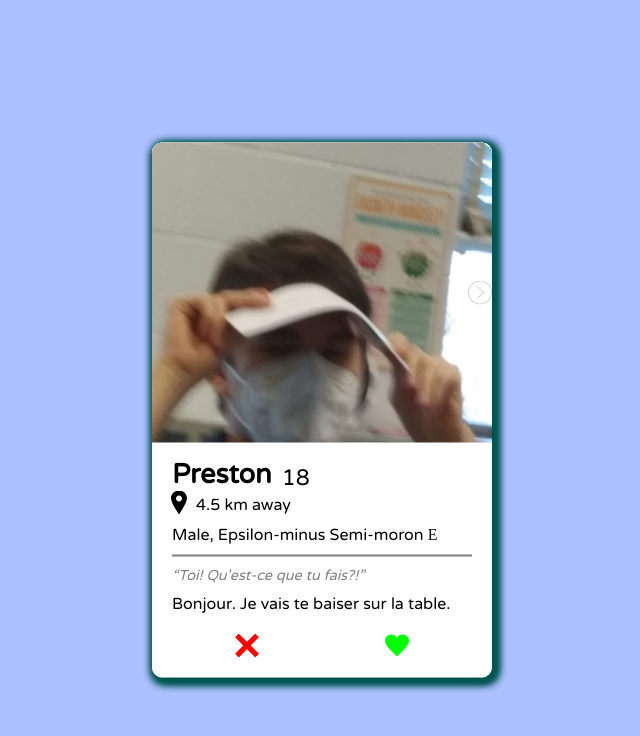
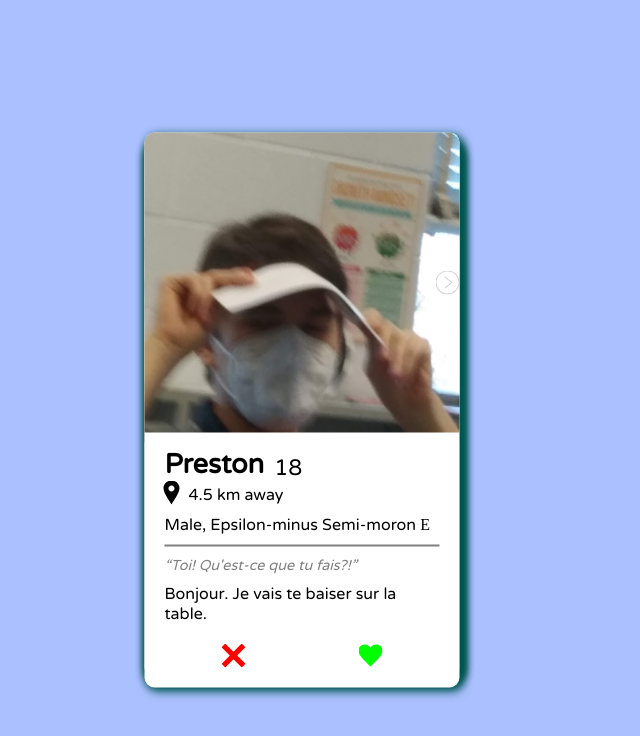
Before and after one commit to EdwardX29/math-tinder, a React (Create React App) app: page / in a window 1280 px wide. Shown: the top 736 px of the page, without its empty margins (338-978 px from the left). Built offline with nearby package versions, Linux system fonts and the light colour scheme.

Commit message:
fix web width

```diff
--- a/src/components/ActiveCard.css
+++ b/src/components/ActiveCard.css
@@ -8,10 +8,10 @@
     font-family: 'Varela Round';
     display:flex;
     flex-direction:column;
-    width:300px;
+    width: 275px;
     height:auto;
     padding: 20px 20px;
-    margin: 10px 20px;
+    margin: 10px 0px;
     border-radius :10px;
 
     box-shadow : 3px 3px 10px 1px rgb(1, 85, 81)
```
